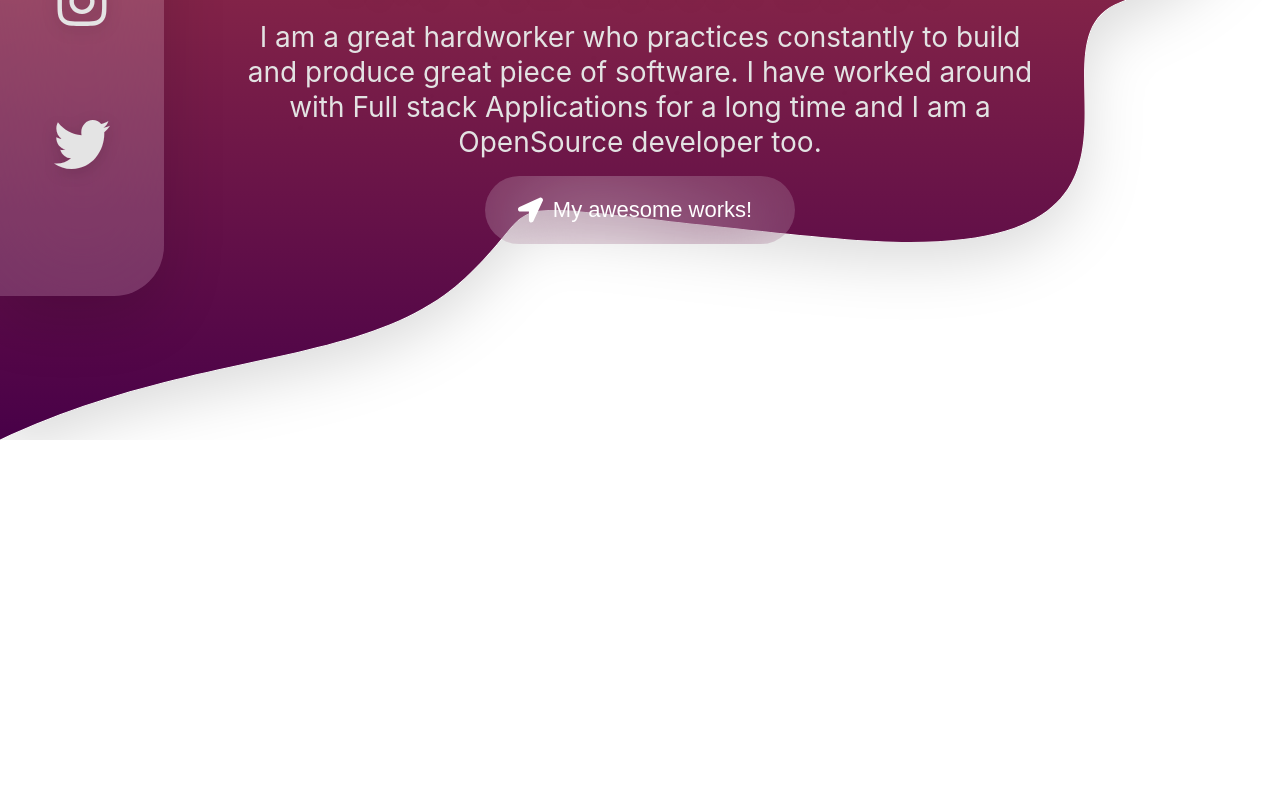
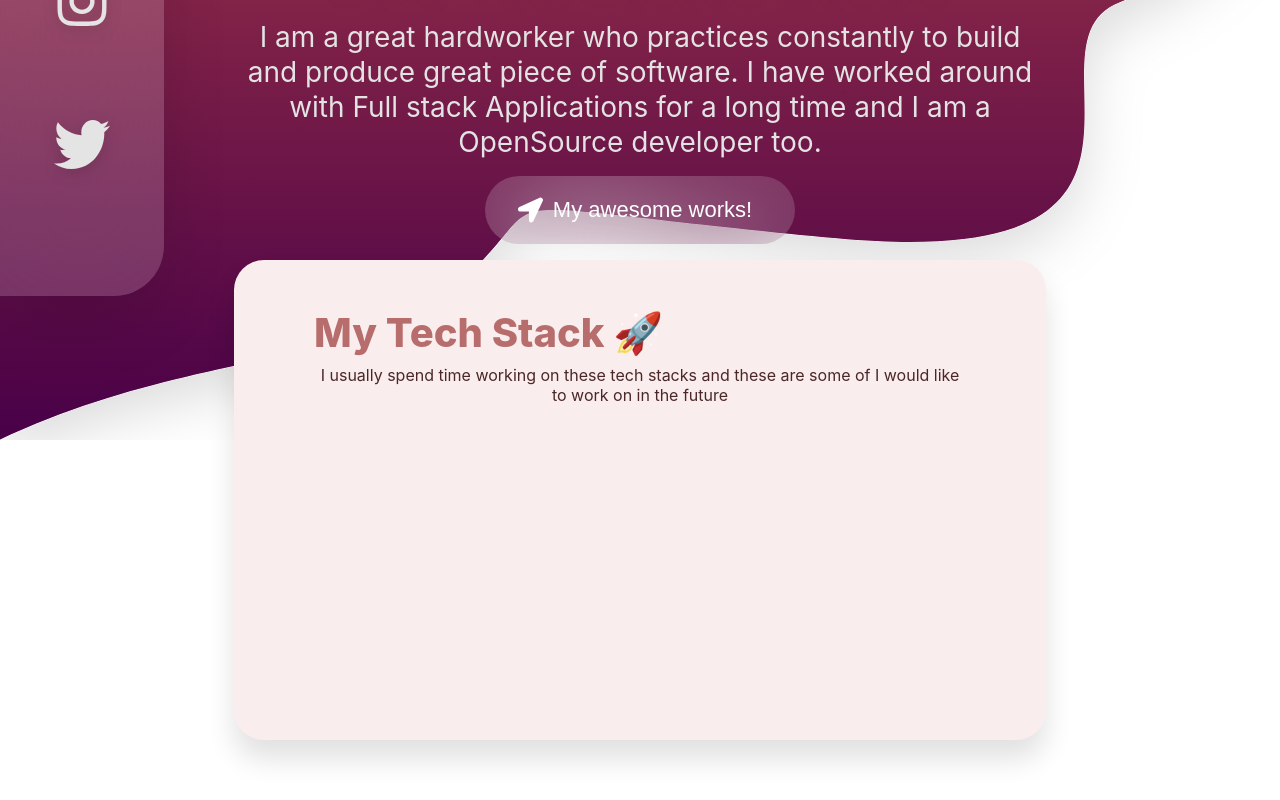
Before and after one commit to haneenmahd/haneenmahd.github.io, a React (Vite) app: page / in a window 1280 px wide. Shown: the part 470-1270 px from the top of the page. Before the commit the page ends 910 px from the top, so only its background shows below. Built offline with nearby package versions, Linux system fonts and the light colour scheme.

Commit message:
add tech stacks

```diff
--- a/src/components/Links.jsx
+++ b/src/components/Links.jsx
@@ -5,7 +5,7 @@ import InstagramIcon from "../assets/jsx/Instagram";
 import TwitterIcon from "../assets/jsx/Twitter";
 
 const LinksContainer = styled.div`
-    position: fixed;
+    position: absolute;
     top: 50%;
     left: 0;
     transform: translate(0%, -50%);
--- a/src/components/Main.jsx
+++ b/src/components/Main.jsx
@@ -1,6 +1,7 @@
 import styled from "styled-components";
 import Avatar from "../assets/png/Avatar.png";
 import ClickToSeeWork from "./ClickToSeeWork";
+import MyTechStack from "./MyTechStack";
 
 const MainContainer = styled.div`
     display: flex;
@@ -61,6 +62,7 @@ export default function Main() {
             I am a great hardworker who practices constantly to build and produce great piece of software. I have worked around with Full stack Applications for a long time and I am a OpenSource developer too.
         </SubHeading>
         <ClickToSeeWork />
+        <MyTechStack />
     </MainContainer>
   );
 }
--- /dev/null
+++ b/src/components/MyTechStack.jsx
@@ -0,0 +1,45 @@
+import React from 'react';
+import styled from "styled-components";
+
+const Container = styled.div`
+    min-height: 50vh;
+    max-width: 100vw;
+    padding: 40px 80px;
+    background: #faeded;
+    backdrop-filter: blur(50px);
+    -webkit-backdrop-filter: blur(50px);
+    border-radius: 30px;
+    margin-top: 50px;
+    box-shadow: 0px 19px 29px rgba(0, 0, 0, 0.12);
+
+    @media screen and (max-width: 600px) {
+        padding: 40px 20px;
+        background: #fff;
+    }
+`;
+
+const Header = styled.h1`
+    text-align: left;
+    font-size: 40px;
+    font-weight: 800;
+    color: #b86d6d;
+
+    @media screen and (max-width: 600px) {
+        font-size: 28px;
+        text-align: center;
+    }
+`;
+
+const Paragraph = styled.p`
+    font-size: 100%;
+    color: #4b2727;
+`;
+
+export default function MyTechStack() {
+  return (
+      <Container>
+         <Header>My Tech Stack 🚀</Header>
+         <Paragraph>I usually spend time working on these tech stacks and these are some of I would like to work on in the future</Paragraph>
+      </Container>
+  );
+}
```
